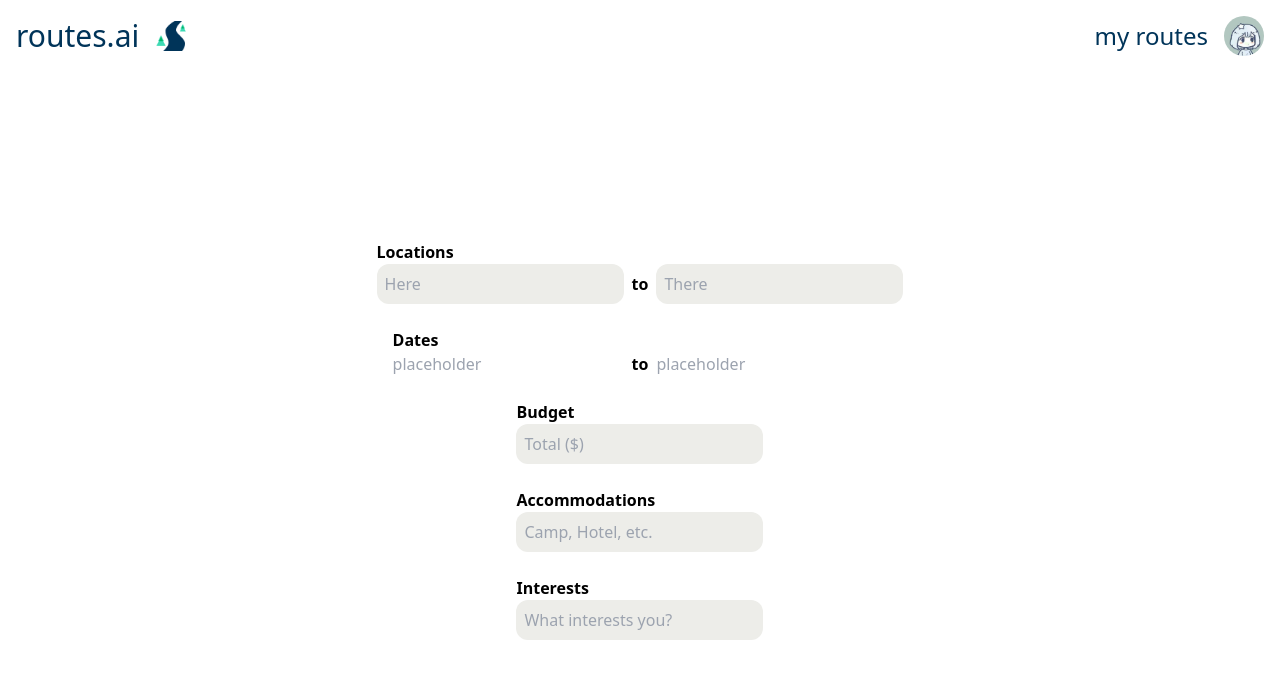
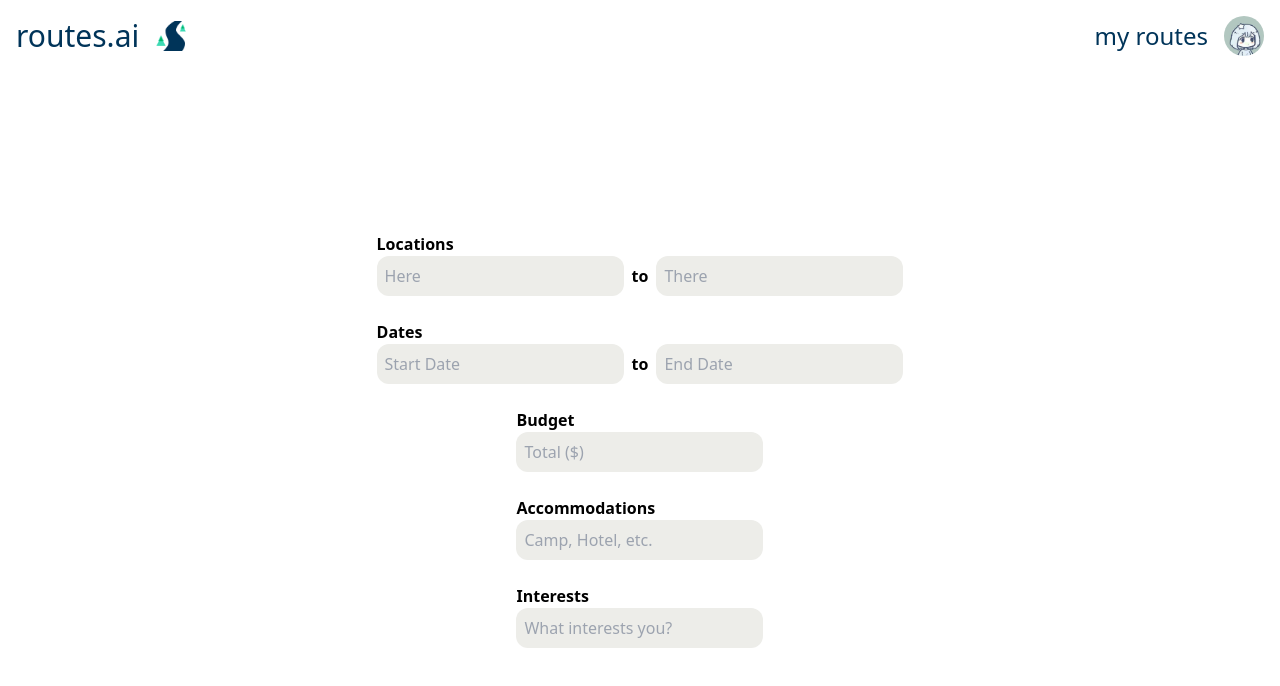
Before and after one commit to tanno1/intro_proj_client, a React (Vite) app: page /activities in a window 1280 px wide. Shown: the top 686 px of the page. Built offline with nearby package versions, Linux system fonts and the light colour scheme.

Commit message:
from laptop:

```diff
--- /dev/null
+++ b/src/components/common/BudgetDropdown.jsx
@@ -0,0 +1,9 @@
+import React from 'react'
+
+const BudgetDropdown = () => {
+  return (
+    <div>BudgetDropdown</div>
+  )
+}
+
+export default BudgetDropdown
--- a/src/components/common/CalenderSearch.jsx
+++ b/src/components/common/CalenderSearch.jsx
@@ -2,7 +2,7 @@ import React, { useState } from 'react'
 import DatePicker from 'react-datepicker';
 import 'react-datepicker/dist/react-datepicker.css';
 
-const CalenderSearch = () => {
+const CalenderSearch = ({ placeholder }) => {
     const [startDate, setStardDate] = useState(null);
 
   return (
@@ -10,7 +10,8 @@ const CalenderSearch = () => {
         selected={startDate}
         onChange={(date) => setStardDate(date)}
         dateFormat={"MM/dd/yyyy"}
-        placeholderText='placeholder'
+        placeholderText={placeholder}
+        className="w-fit p-2 outline-none rounded-xl bg-myGray"
     />
   )
 }
--- a/src/components/common/GoButton.jsx
+++ b/src/components/common/GoButton.jsx
@@ -6,7 +6,7 @@ const GoButton = ({ onClick }) => {
     <button
         type='submit'
         onClick={onClick}
-        className='rounded-full bg-myLightPicton hover:bg-myPicton hover:shadow-lg font-semibold py-2 px-8'
+        className='rounded-full bg-myLightPicton hover:bg-myPicton hover:shadow-lg font-semibold py-2 px-8 hover:scale-105 transition-transform duration-100 transform-origin-center cursor-pointer'
     >
         Go
     </button>
```
